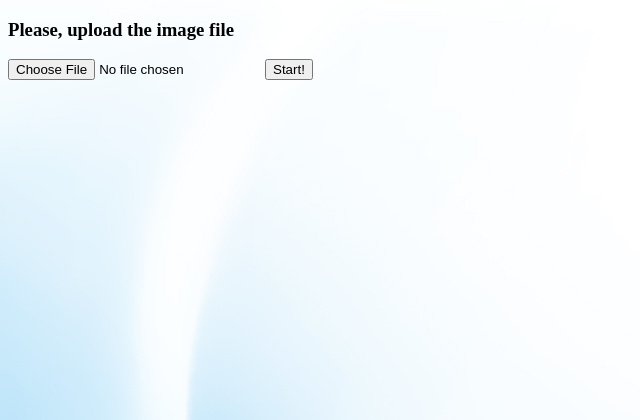
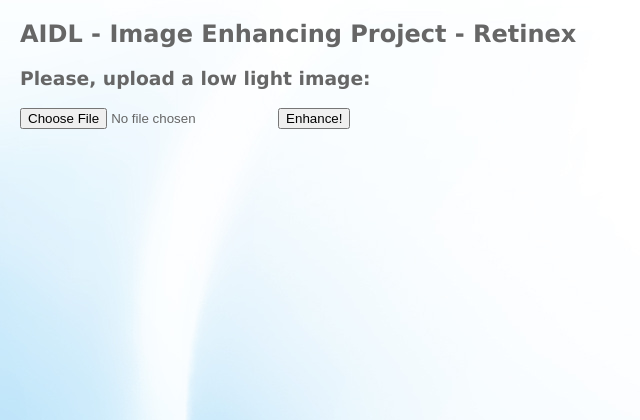
Before and after one commit to DaniFojo/2022-image-enhancing-project, a Flask app: template application/templates/upload_image.html in a window 1280 px wide. Shown: the top 420 px of the page, without its empty margins (0-640 px from the left). Run offline with Flask 2, Linux system fonts and the light colour scheme; the template is opened without the code that fills it: values that come from a table or form of the project are taken from there, others are empty; some libraries are stand-ins or nearby versions.

Commit message:
Mejoras en app Flask.

```diff
--- a/application/app.py
+++ b/application/app.py
@@ -20,8 +20,10 @@ def create_app():
 
 app = create_app()
 
-model_decom_split = None
-model_relight_split = None
+model_split_decom = None
+model_split_relight = None
+model_split_convtrans_decom = None
+model_split_convtrans_relight = None
 
 
 def load_model_pair(decom_pt_file_name, relight_pt_file_name):
@@ -85,11 +87,14 @@ def enhance_image(path_img_low, model_decom, model_relight):
 @app.before_first_request
 def _load_models():
 
-    global model_decom_split, model_relight_split
+    global model_split_decom, model_split_relight
+    global model_split_convtrans_decom, model_split_convtrans_relight
 
-    model_decom_split, model_relight_split = load_model_pair(os.path.join('split', 'model_decom_split.pt'),
-                                                             os.path.join('split', 'model_relight_split.pt'))
+    model_split_decom, model_split_relight = load_model_pair(os.path.join('split', '2022_04_14_17_50_55_model_split_decom.pt'),
+                                                             os.path.join('split', '2022_04_14_17_50_55_model_split_relight.pt'))
 
+    model_split_convtrans_decom, model_split_convtrans_relight = load_model_pair(os.path.join('split', '2022_04_15_18_47_52_model_split_conv_trans_decom.pt'),
+                                                             os.path.join('split', '2022_04_15_18_47_52_model_split_conv_trans_relight.pt'))
 
 
 @app.route('/')
@@ -113,11 +118,15 @@ def upload_image():
         path_img_low = os.path.join(path_uploads, image.filename)
         image.save(path_img_low)
 
-        reconstructed_img = enhance_image(path_img_low, model_decom_split, model_relight_split)
+        reconstructed_img = enhance_image(path_img_low, model_split_decom, model_split_relight)
         reconstructed_img.save(os.path.join(path_uploads, "reconst_split.png"))
 
+        reconstructed_img_02 = enhance_image(path_img_low, model_split_convtrans_decom, model_split_convtrans_relight)
+        reconstructed_img_02.save(os.path.join(path_uploads, "reconst_split_convtrans.png"))
+
         # Mostrar resultados:
-        return render_template('upload_image.html', form=form, filename=image.filename, img_enhanced="reconst_split.png")
+        return render_template('upload_image.html', form=form, filename=image.filename,
+                                img_enh="reconst_split.png", img_enh_convtrans="reconst_split_convtrans.png")
 
     # Mostrar pantalla para subir imagen:
     return render_template('upload_image.html', form=form)
--- a/application/forms.py
+++ b/application/forms.py
@@ -5,5 +5,5 @@ from wtforms.fields import SubmitField, FileField
 
 class ImageForm(FlaskForm):
     image = FileField('image', validators=[FileRequired(),
-                      FileAllowed(['jpg', 'png'], 'Images only!')])
-    submit = SubmitField('Start!')
+                      FileAllowed(['jpg', 'png', 'bmp'], 'Images only!')])
+    submit = SubmitField('Enhance!')
--- /dev/null
+++ b/application/static/css/style_01.css
@@ -0,0 +1,19 @@
+body {
+	font-family: Verdana, sans-serif;
+	color: #666666;
+	margin: 20px;
+}
+
+
+.flex-container {
+    display: flex;
+    flex-wrap: wrap;
+    justify-content: center;
+    align-items: baseline;
+}
+
+.flex-container > div {
+	background-color: #f1f1f1;
+	margin: 10px;
+	padding: 20px;
+}
--- a/application/templates/base.html
+++ b/application/templates/base.html
@@ -2,6 +2,7 @@
 <html>
   <head>
     <title>Retinex</title>
+	<link href="../static/css/style_01.css" rel="stylesheet" type="text/css">
     {% block head %}
     {% endblock %}
   </head>
--- a/application/templates/upload_image.html
+++ b/application/templates/upload_image.html
@@ -15,32 +15,44 @@
 {% endblock %}
 
 {% block content %}
-<div class="jumbotron bg-white px-4 py-2">
-    <div class="row">
-        <div class="col text-left">
-          <h3>Please, upload the image file</h3>
+<div>
+    <div>
+        <div>
+			<h2>AIDL - Image Enhancing Project - Retinex</h3>
+			<h3>Please, upload a low light image:</h3>
         </div>
     </div>
 
     <form method="POST" enctype="multipart/form-data" class="text-center">
       {{ form.csrf_token }}
       <div>
-        {{ form.image(onchange='validateFileExtension(this, ["jpg","png"])') }}
+        {{ form.image(onchange='validateFileExtension(this, ["jpg","png","bmp"])') }}
         {{ form.submit }}
       </div>
     </form>
+	<br>
 
+	<div class="flex-container">
 		{% if filename %}
 		<div>
+			<p>Low Light Image</p>
 		<img src="{{ url_for('display_image', filename=filename) }}" width="297">
 		</div>
 		{% endif %}
 
-    {% if img_enhanced %}
+		{% if img_enh %}
 		<div>
-      <img src="{{ url_for('display_image', filename=img_enhanced) }}" width="297">
+			<p>Enhanced Image</p>
+			<img src="{{ url_for('display_image', filename=img_enh) }}" width="297">
 		</div>
 		{% endif %}
 
+		{% if img_enh_convtrans %}
+		<div>
+			<p>Enhanced Image (ConvTransp)</p>
+			<img src="{{ url_for('display_image', filename=img_enh_convtrans) }}" width="297">
+		</div>
+		{% endif %}
+	</div>
 </div>
 {% endblock %}
```
Lines whose indentation alone changed are shown as unchanged.
